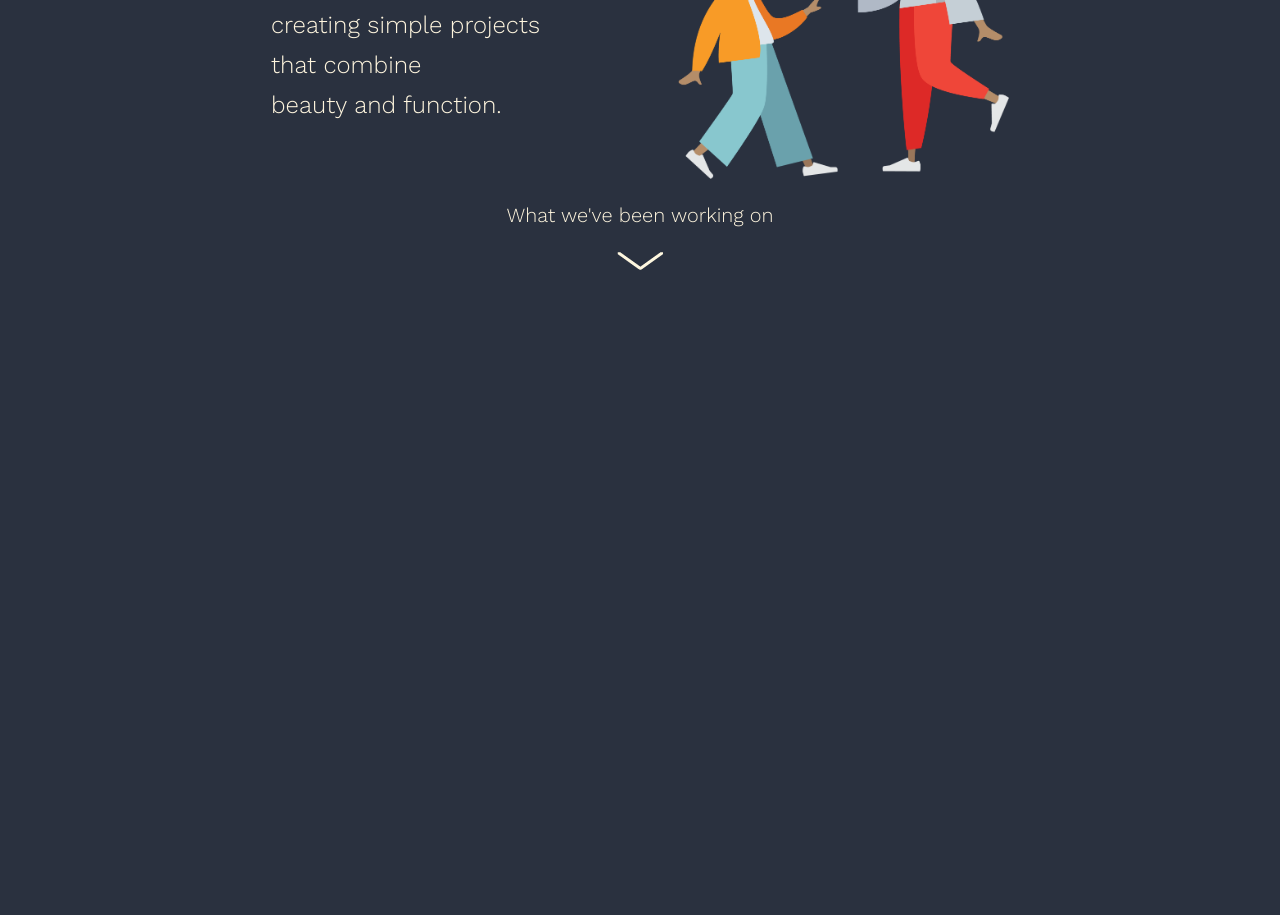
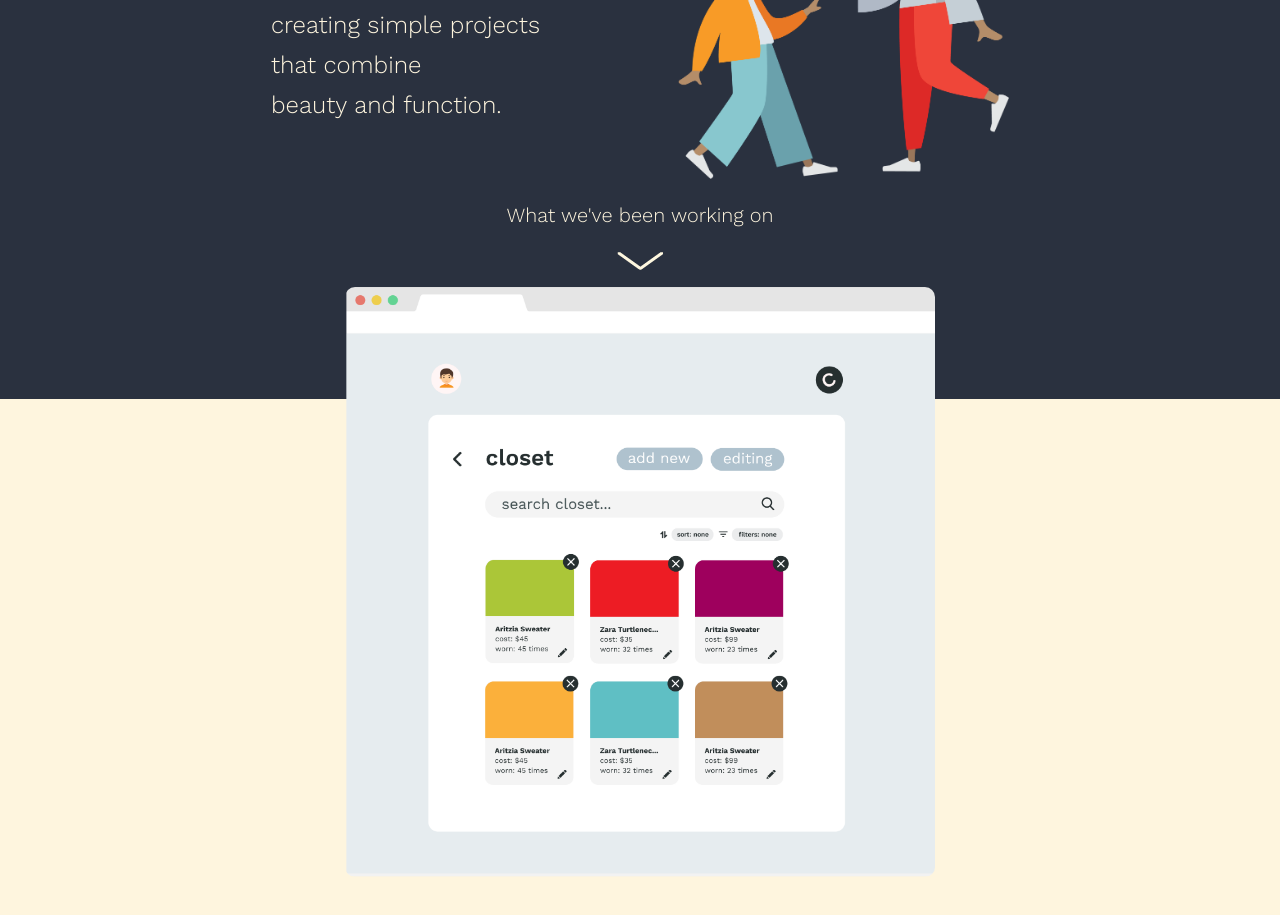
Before and after one commit to wafffly/wafffly.github.io, a React app: page / in a window 1280 px wide. Shown: the part 153-1068 px from the top of the page. Before the commit the page ends 800 px from the top, so only its background shows below. Built offline with nearby package versions, Linux system fonts and the light colour scheme.

Commit message:
WFLY-1: Styling closetr feature into landing page.

```diff
--- a/src/components/ClosetrFeature.js
+++ b/src/components/ClosetrFeature.js
@@ -1,10 +1,16 @@
 import React from 'react';
+import closetrFeatureImg from '../assets/closetr-feature-img.png';
 
 class ClosetrFeature extends React.Component {
   render() {
     return (
-      <div id="closetr-feature" className="container">
-
+      <div id="closetr-feature">
+        <div className="page container">
+          <img
+            className="feature-img"
+            src={closetrFeatureImg}
+          />
+        </div>
       </div>
     );
   }
--- a/src/components/Landing.js
+++ b/src/components/Landing.js
@@ -6,7 +6,8 @@ import arrowDown from '../assets/arrow-down.png';
 class Landing extends React.Component {
   render() {
     return (
-      <div id="landing" className="container">
+      <div id="landing">
+        <div className="page container">
           <div className="row">
             <div className="col-12 col-md-6">
               <h1>
@@ -46,6 +47,7 @@ class Landing extends React.Component {
             </div>
           </div>
         </div>
+      </div>
     );
   }
 }
--- a/src/styles/styles.scss
+++ b/src/styles/styles.scss
@@ -9,13 +9,16 @@ box-sizing: border-box;
 
 html, body {
   font-family: $font-main;
-  background-color: $dark-blue;
   font-weight: 300;
   font-size: 1 rem;
 }
 
+.page-container {
+  background-color: $dark-blue;
+  padding-bottom: calc(8.5vh - 20px);
   .page {
-  margin-top: calc(8.5vh - 20px);
+    position: relative;
+    top: calc(8.5vh - 20px);
     width: 95vw;
     @include sm {
       width: calc(90vw);
@@ -30,10 +33,13 @@ html, body {
       width: calc(60vw);
     }
   }
+}
 
 #landing {
-  @extend .page;
+  @extend .page-container;
+  background-color: $dark-blue;
   color: $light-cream;
+  padding-bottom: calc(20vh);
 }
 
 .waffly-logo {
@@ -51,7 +57,17 @@ html, body {
 }
 
 #closetr-feature {
-  @extend .page;
+  @extend .page-container;
   background-color: $light-cream;
+  text-align: center;
   width: 100%;
+  height: calc(60vw + 6rem);
+
 }
+
+.feature-img {
+  width: 80%;
+  margin: -10rem auto;
+  border-radius: 10px;
+
+}
```
Lines whose indentation alone changed are shown as unchanged.
